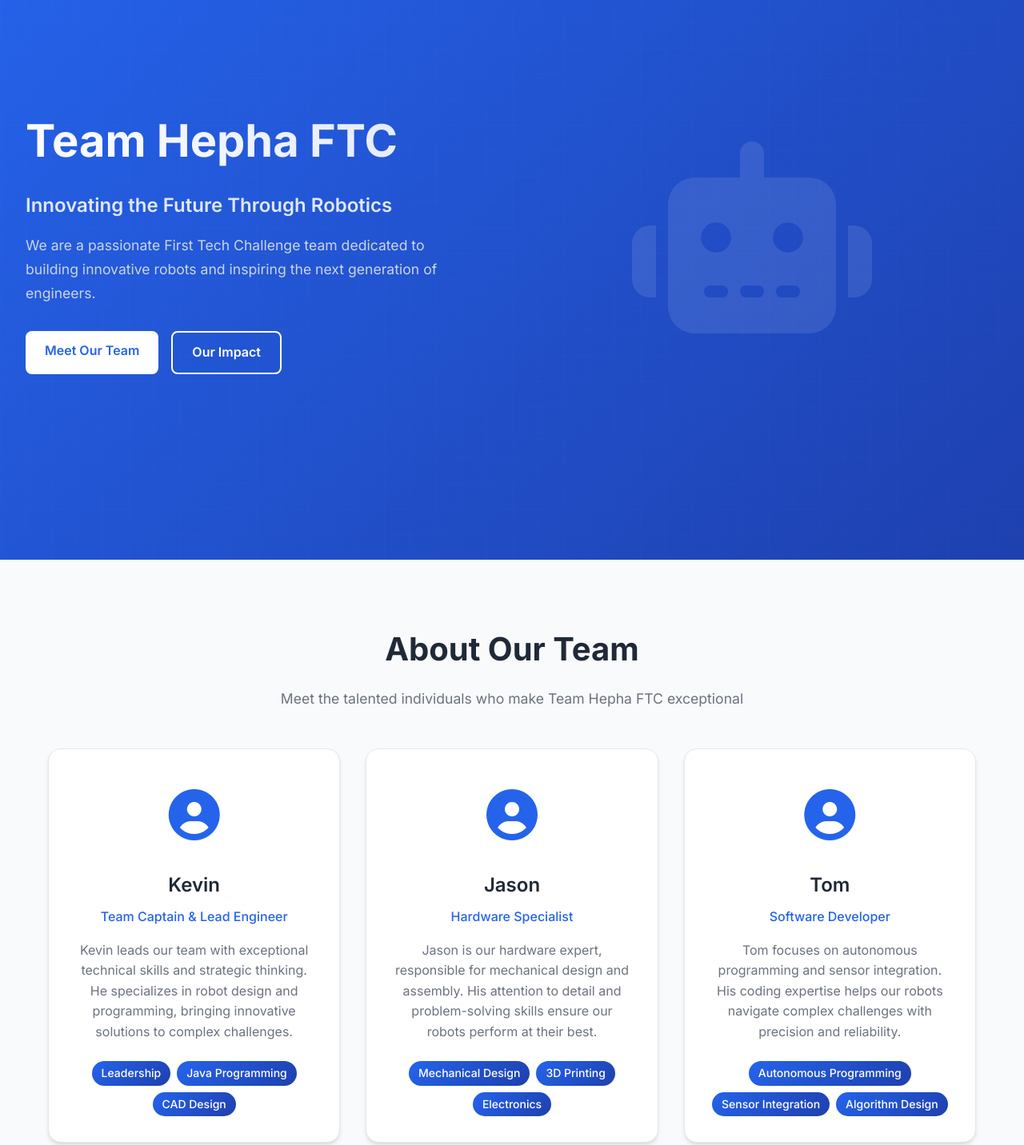
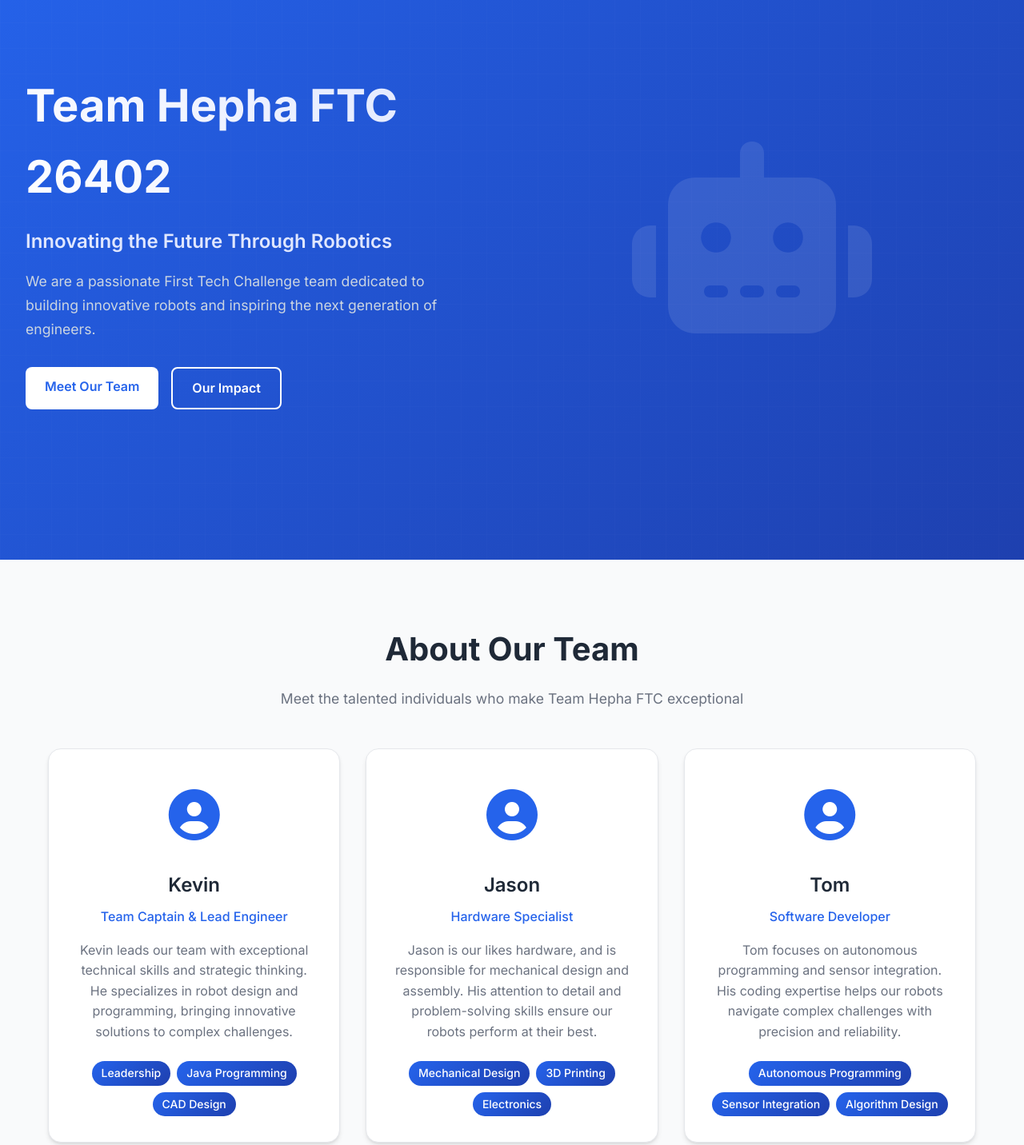
Before and after one commit to jasnliu/hepha.github.io, a plain HTML site: page index.html in a window 1280 px wide. Shown: the part 100-1532 px from the top of the page at 80% size. Drawn offline with Linux system fonts and the light colour scheme.

Commit message:
Update index.html

```diff
--- a/index.html
+++ b/index.html
@@ -39,7 +39,7 @@
     <main>
         <section id="home" class="hero">
             <div class="hero-content">
-                <h1 class="hero-title">Team Hepha FTC</h1>
+                <h1 class="hero-title">Team Hepha FTC 26402</h1>
                 <p class="hero-subtitle">Innovating the Future Through Robotics</p>
                 <p class="hero-description">We are a passionate First Tech Challenge team dedicated to building innovative robots and inspiring the next generation of engineers.</p>
                 <div class="hero-buttons">
@@ -80,7 +80,7 @@
                         </div>
                         <h3 class="member-name">Jason</h3>
                         <p class="member-role">Hardware Specialist</p>
-                        <p class="member-description">Jason is our hardware expert, responsible for mechanical design and assembly. His attention to detail and problem-solving skills ensure our robots perform at their best.</p>
+                        <p class="member-description">Jason is our likes hardware, and is responsible for mechanical design and assembly. His attention to detail and problem-solving skills ensure our robots perform at their best.</p>
                         <div class="member-skills">
                             <span class="skill-tag">Mechanical Design</span>
                             <span class="skill-tag">3D Printing</span>
```
